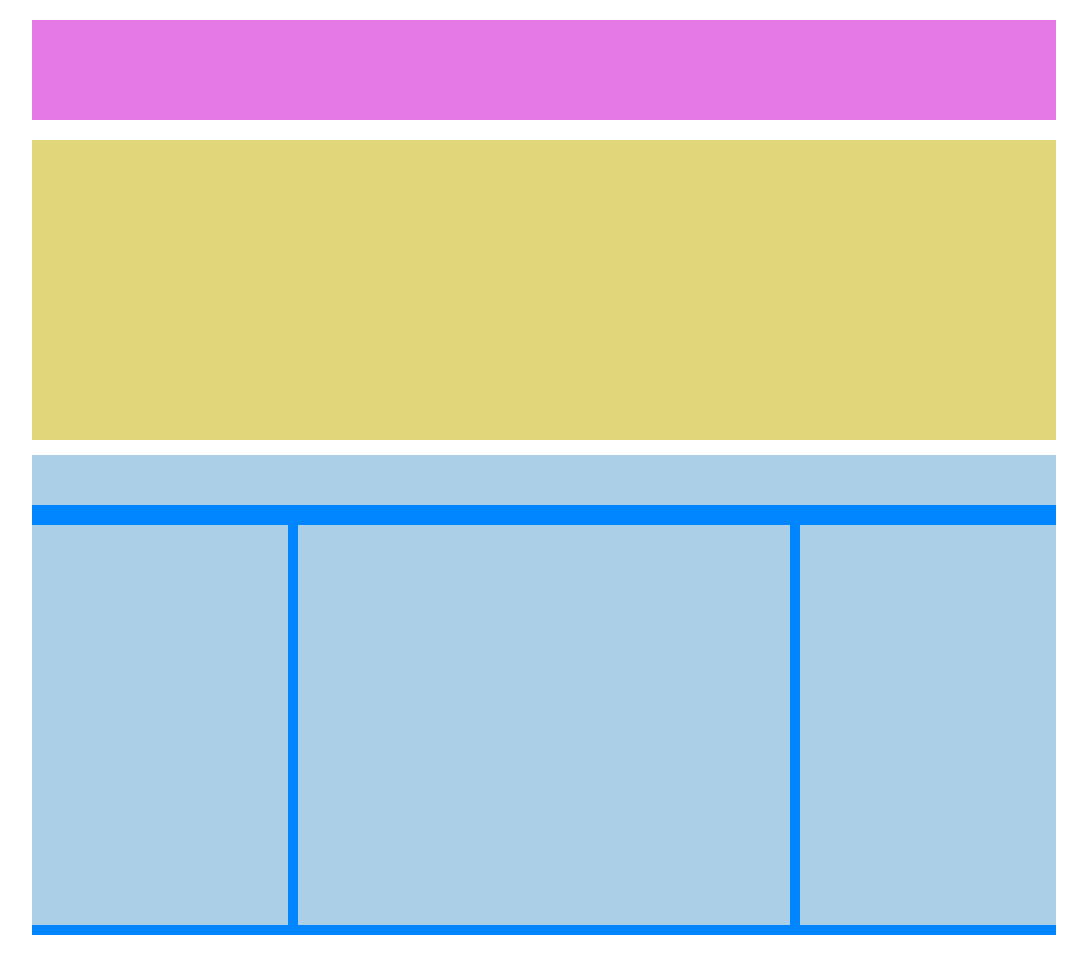
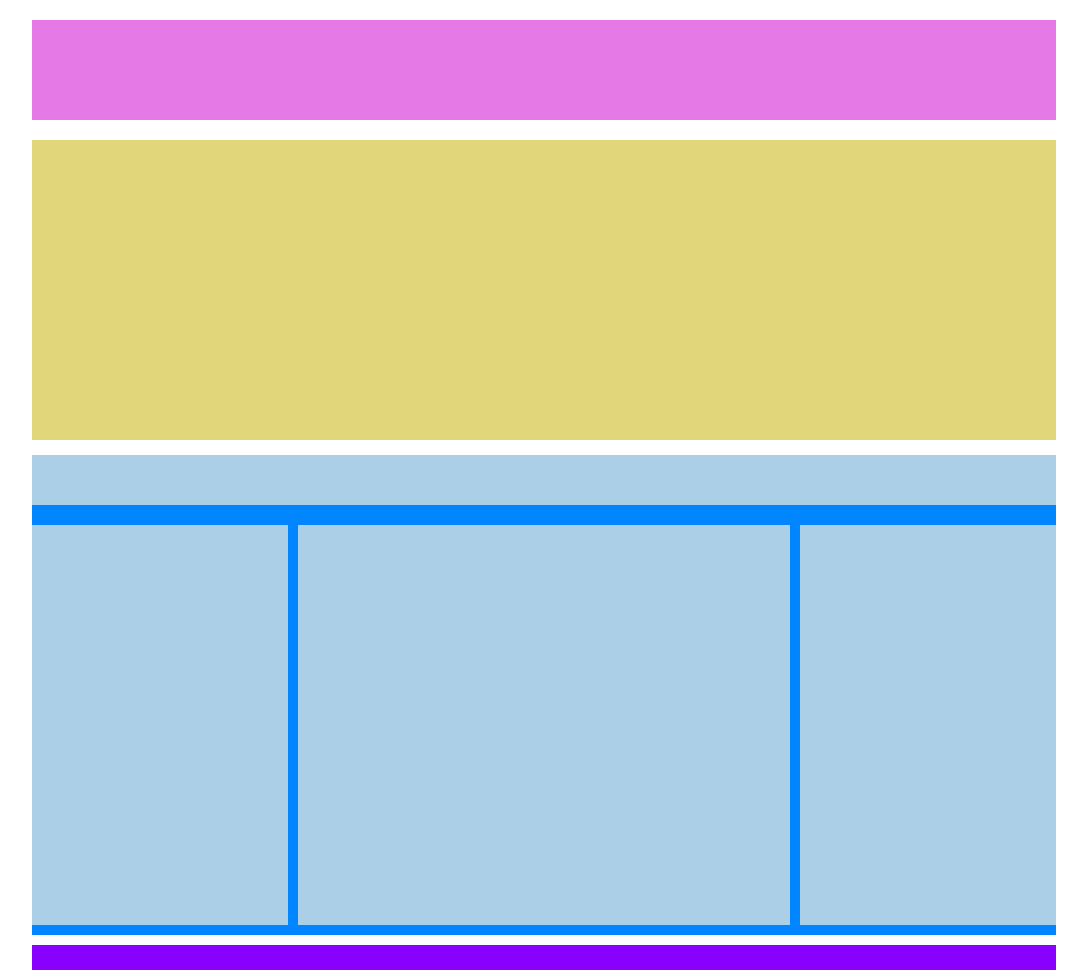
Before and after one commit to sergiojanko/htmlcss-struttura-wp, a plain HTML site: page index.html in a window 1280 px wide. Shown: the whole page, without its empty margins (96-1183 px from the left). Before the commit the page ends 935 px from the top, so only its background shows below. Drawn offline with Linux system fonts and the light colour scheme.

Commit message:
add-footer

```diff
--- a/css/style.css
+++ b/css/style.css
@@ -58,3 +58,9 @@ main{
     margin: 10px;
     width: calc(50% - 20px);
 }
+
+footer{
+    height: 25px;
+    background-color: #8801FE;
+    margin-top: 10px;
+}
--- a/index.html
+++ b/index.html
@@ -19,5 +19,7 @@
         </div>
     </main>
 
+    <footer></footer>
+
 </body>
 </html>
```
